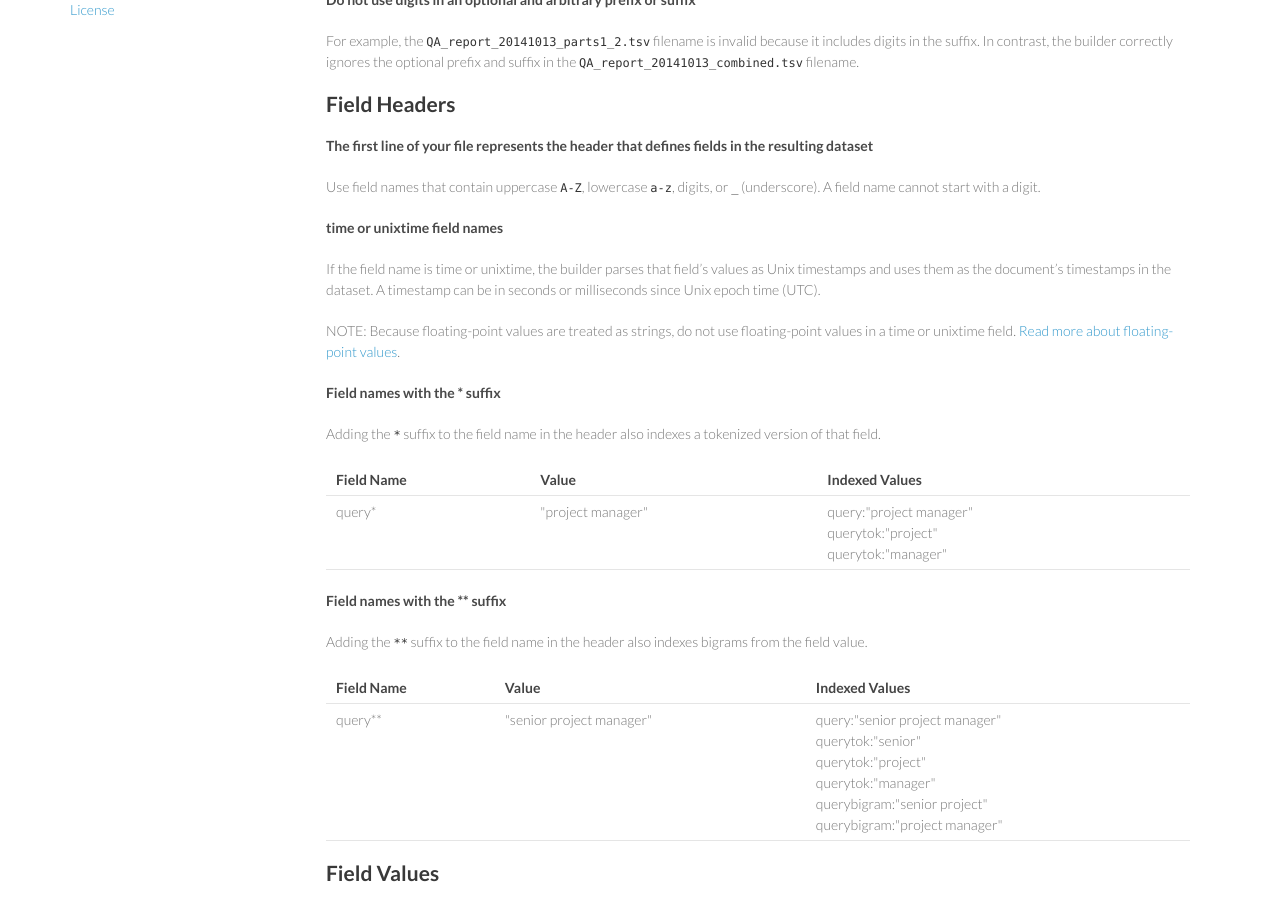
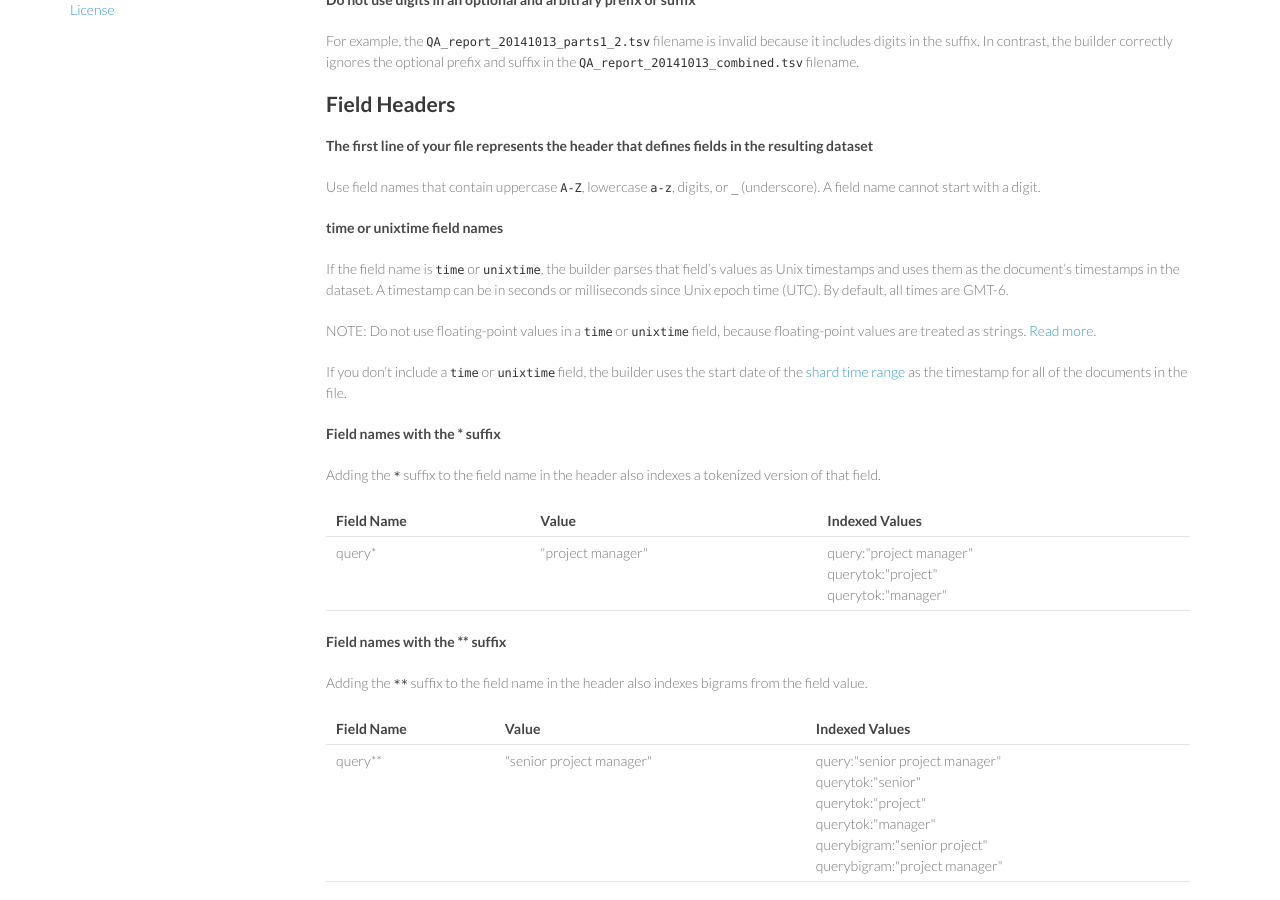
Before and after one commit to indeedeng/imhotep, a Jekyll site: the page built from docs/data-file-requirements.md, in a window 1280 px wide and 900 px high, scrolled down 570 px. Built offline with Jekyll 4.4.1, drawn with Linux system fonts in a browser that asks for light colours; Markdown is read by kramdown in place of the engine named in the settings.

Commit message:
time unixtime updates

```diff
--- a/docs/data-file-requirements.md
+++ b/docs/data-file-requirements.md
@@ -12,7 +12,7 @@ TSV Uploader supports parsing files that use either the TSV or CSV file format.
 
 ## Filenames
 
-#### Include the shard time range in the filename
+#### <a name="shard-timerange"></a>Include the shard time range in the filename
 
 | Supported formats | Example | Description |
 |------ | ------ | --------- |
@@ -34,9 +34,11 @@ Use field names that contain uppercase `A-Z`, lowercase `a-z`, digits, or `_` (u
 
 #### time or unixtime field names
 
-If the field name is time or unixtime, the builder parses that field’s values as Unix timestamps and uses them as the document’s timestamps in the dataset. A timestamp can be in seconds or milliseconds since Unix epoch time (UTC).
+If the field name is `time` or `unixtime`, the builder parses that field’s values as Unix timestamps and uses them as the document’s timestamps in the dataset. A timestamp can be in seconds or milliseconds since Unix epoch time (UTC). By default, all times are GMT-6.
 
-NOTE: Because floating-point values are treated as strings, do not use floating-point values in a time or unixtime field. [Read more about floating-point values](#floating).
+NOTE: Do not use floating-point values in a `time` or `unixtime` field, because floating-point values are treated as strings. [Read more](#floating).
+
+If you don't include a `time` or `unixtime` field, the builder uses the start date of the [shard time range](#shard-timerange) as the timestamp for all of the documents in the file.
 
 #### Field names with the * suffix
 
```
